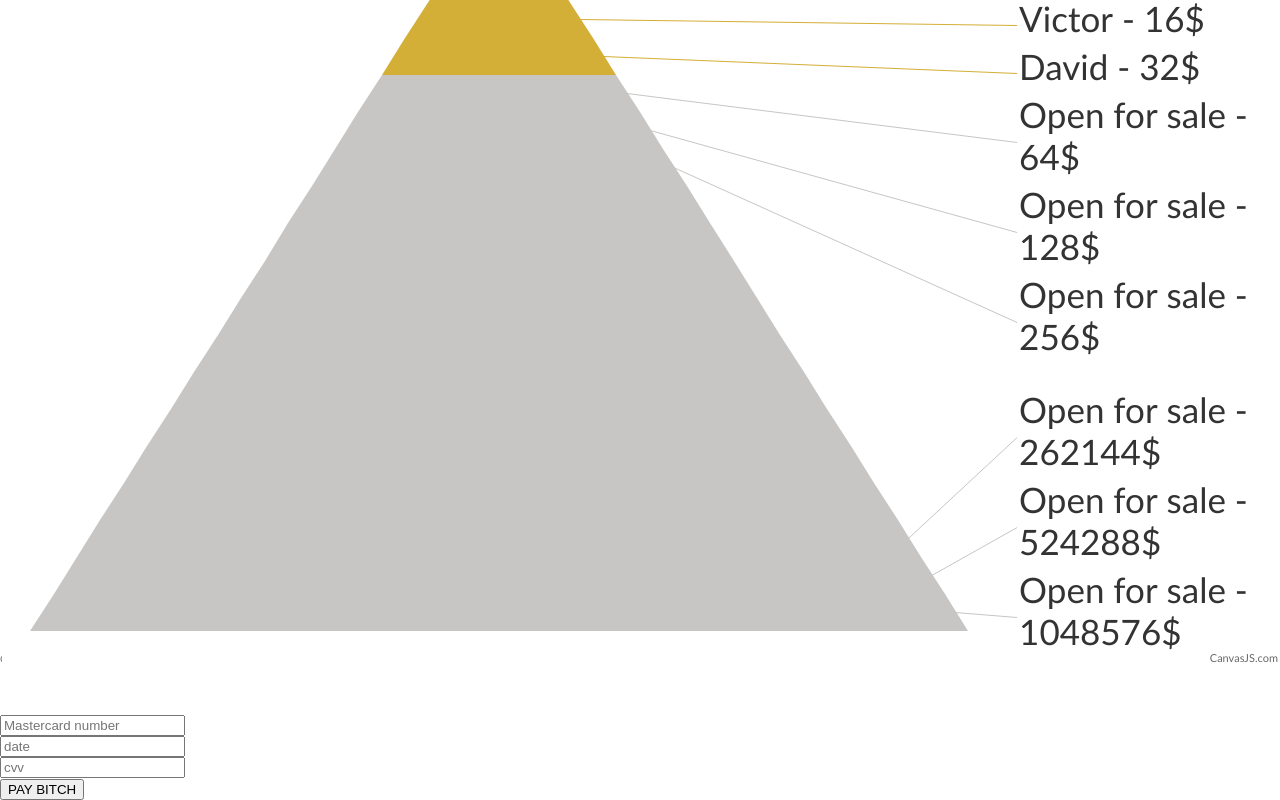
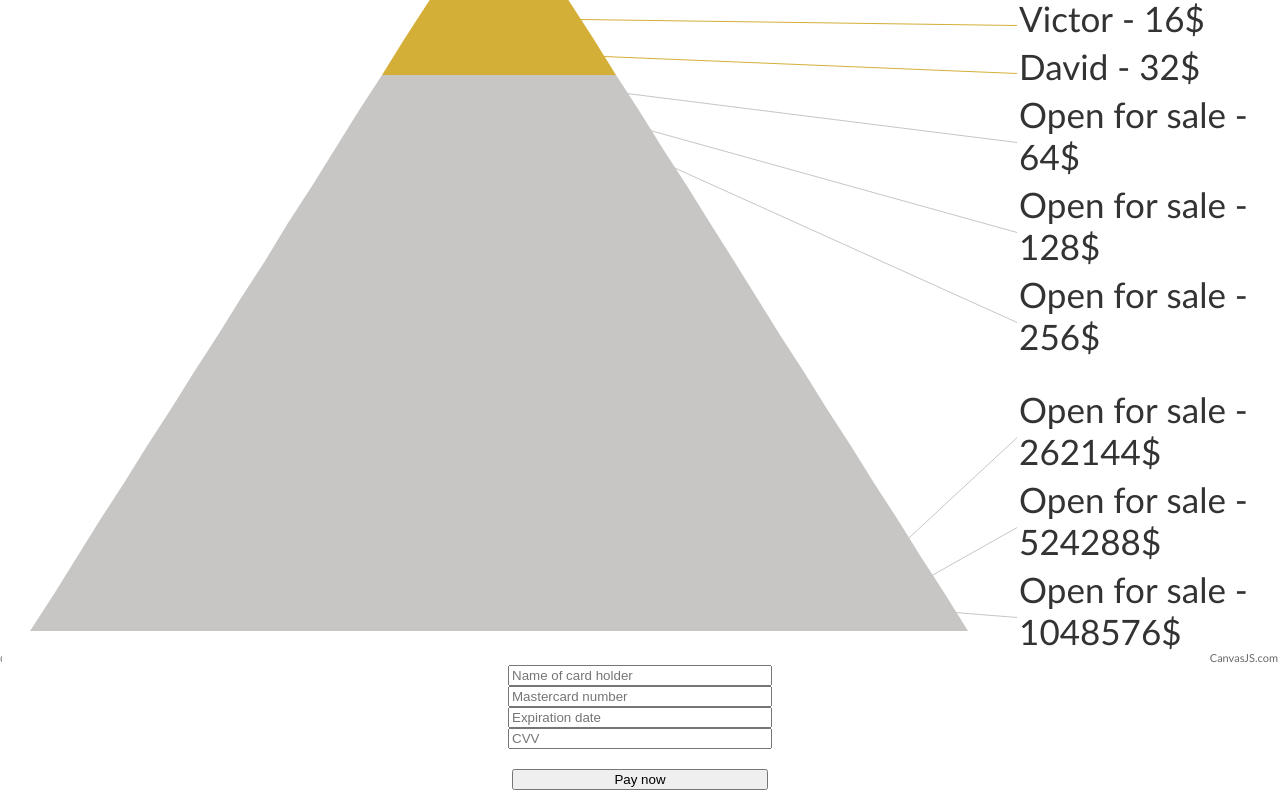
Before and after one commit to josefha/gold-diggers, a React (Create React App) app: page / in a window 1280 px wide. Shown: the part 335-1135 px from the top of the page. Built offline with nearby package versions, Linux system fonts and the light colour scheme.

Commit message:
some style

```diff
--- a/src/App.js
+++ b/src/App.js
@@ -15,19 +15,26 @@ const StyledHeader = styled.h1`
 
 const StyledLink = styled.a`
   font-size: 52px;
-  margin-top: 50px;
+  margin-top: 50px auto;
   color: black;
   text-align: center;
   display: block;
 `;
 
 const StyledForm = styled.form`
-  display: block;
-  margin-top: 50px;
+  display: flex;
+  flex-direction: column;
+  align-items: center;
+  margin-top: 50px auto;
 `;
 
 const StyledInput = styled.input`
-  display: block;
+  width: 20%;
+`;
+
+const StyledButton = styled.button`
+  margin-top: 20px;
+  width: 20%;
 `;
 
 
@@ -112,14 +119,15 @@ const App = () => {
         {/*You can get reference to the chart instance as shown above using onRef. This allows you to access all chart properties and methods*/}
 
         <StyledForm>
-          <StyledInput type="text" placeholder="Mastercard number"></StyledInput>
-          <StyledInput type="text" placeholder="date"></StyledInput>
-          <StyledInput type="text" placeholder="cvv"></StyledInput>
+        <StyledInput type="text" placeholder="Name of card holder"></StyledInput>
+        <StyledInput type="text" placeholder="Mastercard number"></StyledInput>
+        <StyledInput type="text" label="hej" placeholder="Expiration date"></StyledInput>
+        <StyledInput type="text" placeholder="CVV"></StyledInput>
 
-          <button onClick={handlePayment}>
-            PAY BITCH
-          </button>
-        </StyledForm>
+        <StyledButton onClick={() => this.handlePayment()}>
+          Pay now
+        </StyledButton>
+      </StyledForm>
 
         {isPaid && (
           <>
```
